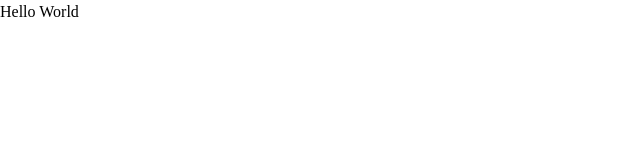
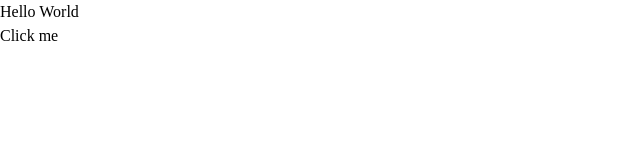
Before and after one commit to asamad35/InterviewHelp, a React (Vite) app in the folder src/renderer/: page / in a window 1280 px wide. Shown: the top 160 px of the page, without its empty margins (0-640 px from the left). Built offline with nearby package versions, Linux system fonts and the light colour scheme.

Commit message:
Added react-query and sonner for toast

```diff
--- a/package.json
+++ b/package.json
@@ -24,7 +24,10 @@
     "@electron-toolkit/preload": "^3.0.1",
     "@electron-toolkit/utils": "^4.0.0",
     "@tailwindcss/postcss": "^4.1.10",
+    "@tanstack/react-query": "^5.81.2",
+    "next-themes": "^0.4.6",
     "postcss": "^8.5.6",
+    "sonner": "^2.0.5",
     "tailwindcss": "^4.1.10"
   },
   "devDependencies": {
--- a/src/renderer/src/App.tsx
+++ b/src/renderer/src/App.tsx
@@ -1,5 +1,14 @@
+import { toast, Toaster } from 'sonner'
+import { QueryProvider } from './providers/query-provider'
+
 function App(): React.JSX.Element {
-  return <h1 className="text-3xl font-bold underline">Hello World</h1>
+  return (
+    <QueryProvider>
+      <Toaster richColors />
+      <h1 className="text-3xl font-bold underline">Hello World</h1>
+      <button onClick={() => toast.success('Hello')}>Click me</button>
+    </QueryProvider>
+  )
 }
 
 export default App
--- /dev/null
+++ b/src/renderer/src/providers/query-provider.tsx
@@ -0,0 +1,19 @@
+import { QueryClient, QueryClientProvider } from '@tanstack/react-query'
+
+const queryClient = new QueryClient({
+  defaultOptions: {
+    queries: {
+      staleTime: 0,
+      gcTime: Infinity,
+      retry: 1,
+      refetchOnWindowFocus: false
+    },
+    mutations: {
+      retry: 1
+    }
+  }
+})
+
+export const QueryProvider = ({ children }: { children: React.ReactNode }): React.JSX.Element => {
+  return <QueryClientProvider client={queryClient}>{children}</QueryClientProvider>
+}
```
Also changed, not shown: src/renderer/src/components/ui/toast.tsx (added, +23 -0 lines), 1 other file (tests, documents, lock files or other folders).
